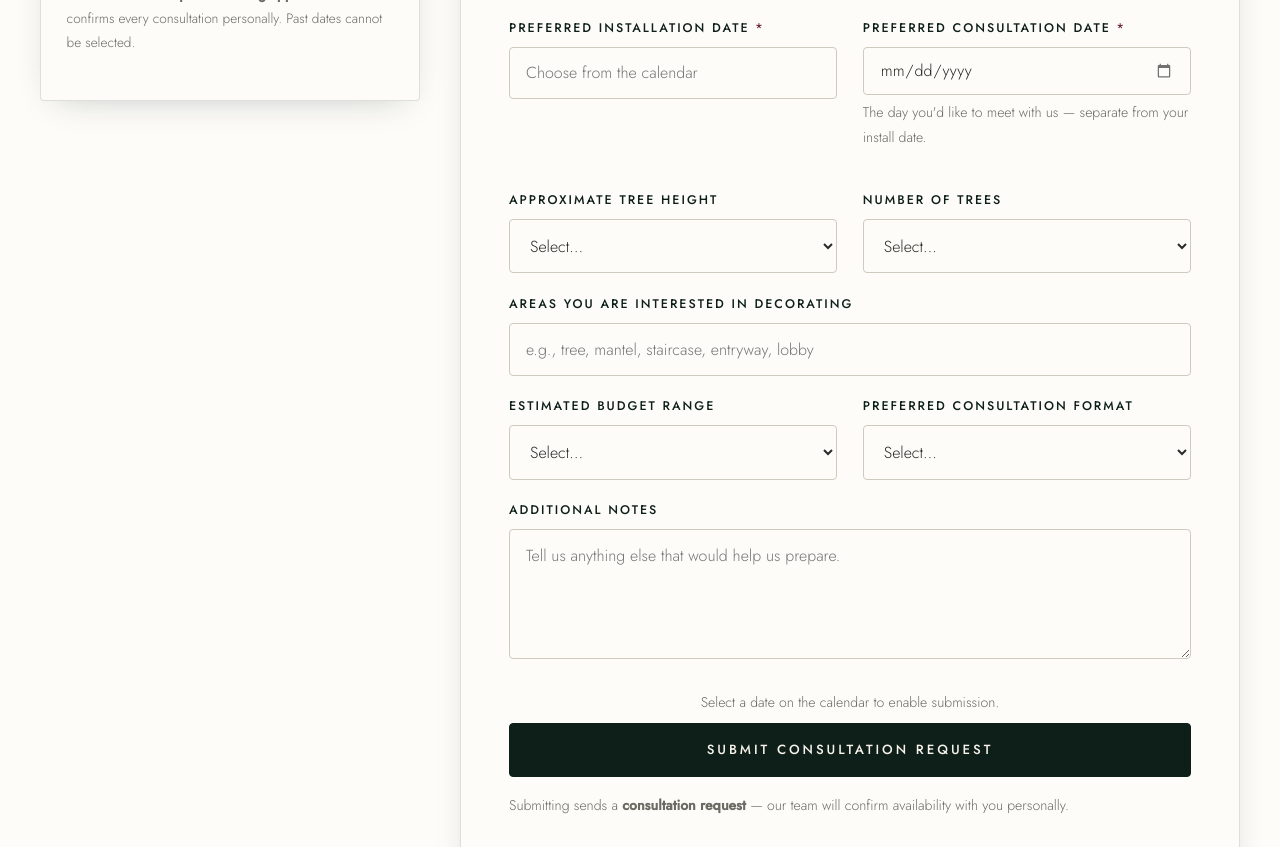
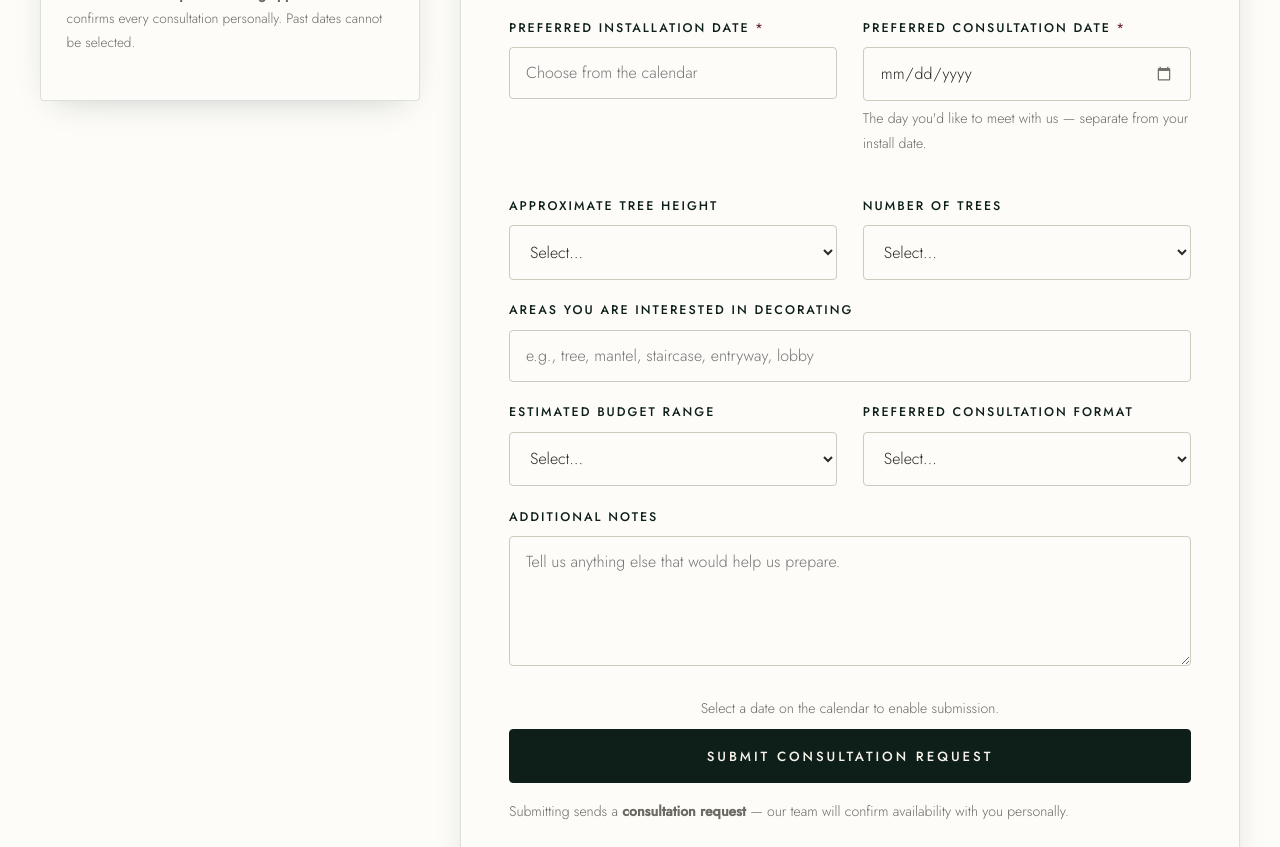
Before and after one commit to caliqjones-bit/Cherish-Moments-Decor, a website: page book-consultation.html in a window 1280 px wide. Shown: the part 914-1761 px from the top of the page. Drawn offline with nearby package versions, Linux system fonts and the light colour scheme.

Commit message:
Booking: let date input inherit shared field sizing so height matches exactly

```diff
--- a/css/styles.css
+++ b/css/styles.css
@@ -477,7 +477,6 @@ a[href^="tel:"] { white-space: nowrap; }
    it much taller than the surrounding inputs. */
 .field input[type="date"] {
   -webkit-appearance: none; appearance: none;
-  height: 48px; line-height: 1.2;
 }
 .field input[type="date"]::-webkit-date-and-time-value { text-align: left; margin: 0; }
 .field input[type="date"]::-webkit-calendar-picker-indicator { opacity: 0.55; }
```
